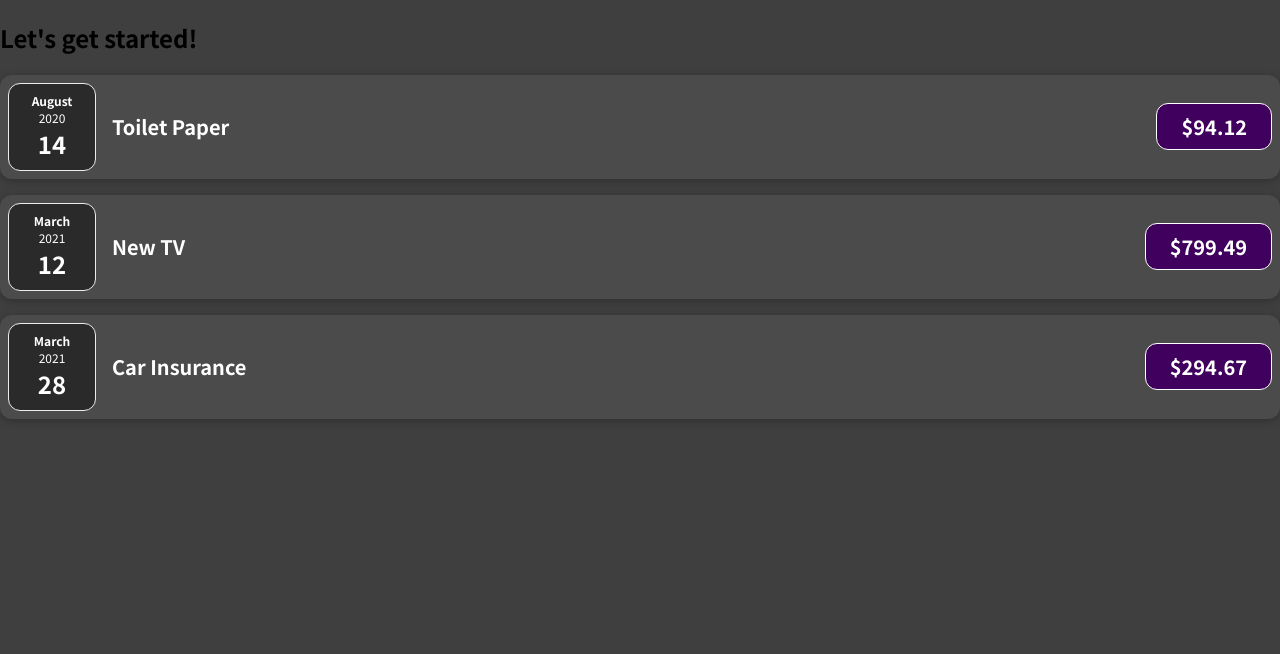
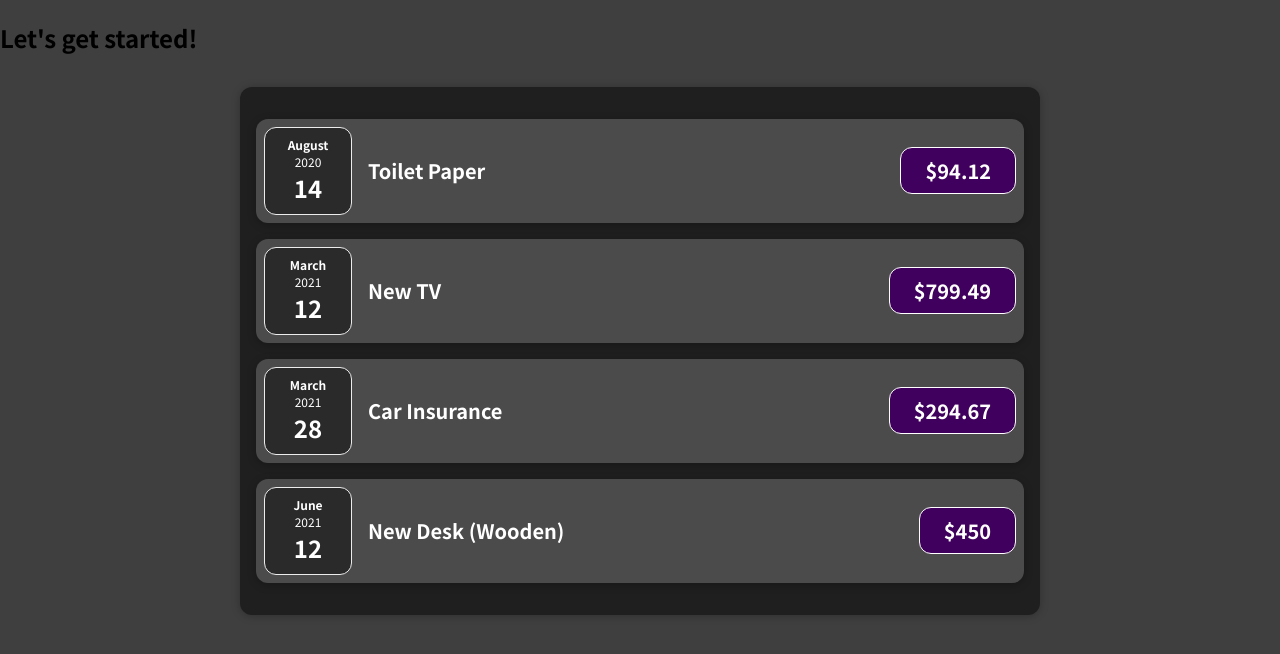
Before and after one commit to Lovelymin0710/01-starting-setup, a React (Create React App) app: page / in a window 1280 px wide. Shown: the top 654 px of the page. Built offline with nearby package versions, Linux system fonts and the light colour scheme.

Commit message:
Expenses.js를 새로작성하여, App.js 를 좀 더 깔끔하게 수정

```diff
--- a/src/App.js
+++ b/src/App.js
@@ -1,7 +1,8 @@
-import ExpenseItem from "./components/ExpenseItem";
 import react from "react";
+import Expenses from "./components/Expenses";
 
 function App() {
+
   const expenses = [
     {
       id: "e1",
@@ -27,21 +28,7 @@ function App() {
   return (
     <div>
       <h2>Let's get started!</h2>
-      <ExpenseItem
-        title={expenses[0].title}
-        amount={expenses[0].amount}
-        date={expenses[0].date}
-      />
-      <ExpenseItem
-        title={expenses[1].title}
-        amount={expenses[1].amount}
-        date={expenses[1].date}
-      />
-      <ExpenseItem
-        title={expenses[2].title}
-        amount={expenses[2].amount}
-        date={expenses[2].date}
-      />
+      <Expenses items={expenses}/>
     </div>
   );
 }
--- a/src/components/ExpenseItem.js
+++ b/src/components/ExpenseItem.js
@@ -4,7 +4,7 @@ import ExpenseDate from './ExpenseDate';
 function ExpenseItem(props) {
     return (
     <div className='expense-item'>
-      <ExpenseDate date={props.date}/>
+      <ExpenseDate date={props.date} />
       <div className='expense-item__description'>
         <h2>{props.title} </h2>
         <div className='expense-item__price'>${props.amount}</div>
--- /dev/null
+++ b/src/components/Expenses.css
@@ -0,0 +1,9 @@
+.expenses {
+    padding: 1rem;
+    background-color: rgb(31, 31,31);
+    margin: 2rem auto;
+    width: 50rem;
+    max-width: 95%;
+    border-radius: 12px;
+    box-shadow: 0 1px 8px rgba(0,0,0,0.25);
+}
--- /dev/null
+++ b/src/components/Expenses.js
@@ -0,0 +1,30 @@
+import ExpenseItem from "./ExpenseItem";
+import './Expenses.css';
+function Expense(props) {
+      return(
+        <div className="expenses">
+            <ExpenseItem
+            title={props.items[0].title}
+            amount={props.items[0].amount}
+            date={props.items[0].date}
+            />
+            <ExpenseItem
+            title={props.items[1].title}
+            amount={props.items[1].amount}
+            date={props.items[1].date}
+            />
+            <ExpenseItem
+            title={props.items[2].title}
+            amount={props.items[2].amount}
+            date={props.items[2].date}
+            />
+            <ExpenseItem
+            title={props.items[3].title}
+            amount={props.items[3].amount}
+            date={props.items[3].date}
+            />
+          </div>
+      );
+}
+
+export default Expense;
```
Also changed, not shown: 1 other file (tests, documents, lock files or other folders).
